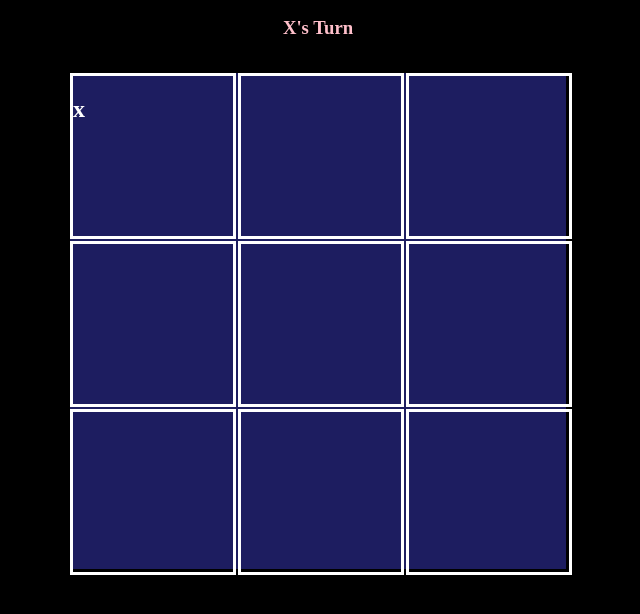
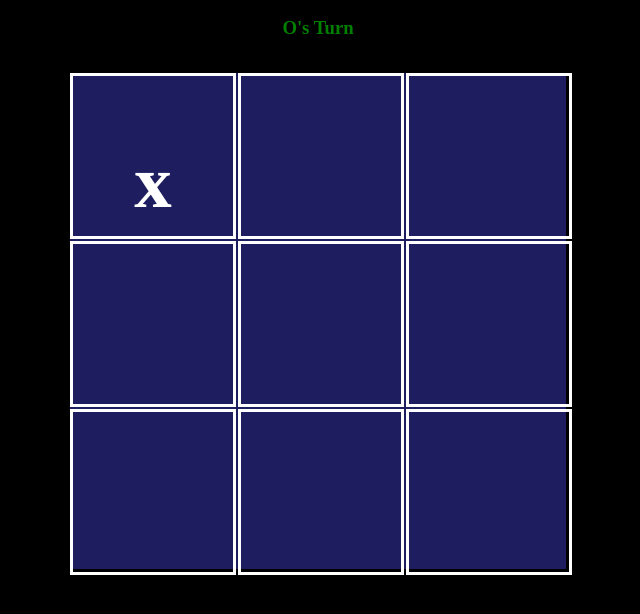
Before and after one commit to GundogCodes/tictactoe, a plain HTML site: page index.html in a window 1280 px wide. Both pictures are taken after a click on the element 483 px from the left and 316 px from the top of the page. Shown: the part 160-774 px from the top of the page, without its empty margins (330-970 px from the left). Drawn offline with Linux system fonts and the light colour scheme.

Commit message:
Just how to get winner

```diff
--- a/css/style.css
+++ b/css/style.css
@@ -40,10 +40,10 @@ button:hover{
     color: black;
 }
 
-#tics{
+#cellEl{
     text-align: center;
-    font-size: 20px;
-    margin-bottom: 10px;
+    font-size: 50px;
+    margin-bottom: 30px;
 }
 
 #message{
--- a/script/main.js
+++ b/script/main.js
@@ -141,8 +141,6 @@ function init(){
 }
 
 function render(){
-	renderBoard()
-	renderMessage()
 	renderControls()
 }
 
@@ -159,39 +157,39 @@ function handleClick(event){
 	collArr[rowIdx] = turn
 	const boxId = `c${colIdx}r${rowIdx}`
 	const cellEl = document.getElementById(boxId)
+	cellEl.setAttribute('id','cellEl')
 		cellEl.innerHTML = `<h1>${PLAYERS[rowVal]}</h1>`
 	turn = turn*-1
-	winner = getWinner(board)
+	renderMessage()
+	winner = getWinner(board,colIdx,rowIdx,rowVal)
 
 
 }
 
-function getWinner(board){
-	checkVertical(board)
+function getWinner(board,colIdx,rowIdx,rowVal){
+	console.log(`	col idx ${colIdx}
+					row idx ${rowIdx}
+					row cal ${rowVal}`)
+	checkVertical(board,colIdx,rowIdx,rowVal)
+	checkHorizontal(board,colIdx,rowIdx,rowVal)
 
 
 }
 
+function checkVertical(board,colIdx,rowIdx,rowVal){
 
+}
 
-function renderBoard(){
-	board.forEach(function(collArr,colIdx){
-		collArr.forEach(function(rowVal,rowIdx){
-
-			const boxId = `c${colIdx}r${rowIdx}`
-
-			const cellEl = document.getElementById(boxId)
-			cellEl.innerHTML = `<h1>${PLAYERS[rowVal]}</h1>`
-		})
-	})
+function checkHorizontal(board,colIdx,rowIdx,rowVal){
 
 }
 
 function renderMessage(){
 
+	console.log(turn)
 	if(winner === 'T'){
         messageEl.innerText = "IT's A TIE!!!"
-    } else if (winner){
+    } else if (winner === 1 || winner === -1){
         messageEl.innerHTML = `${PLAYERS[turn]}Wins!!`
 
     } else {
```
